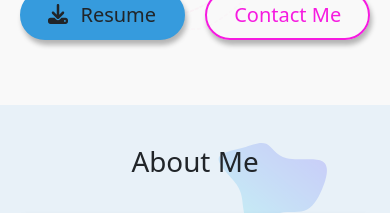
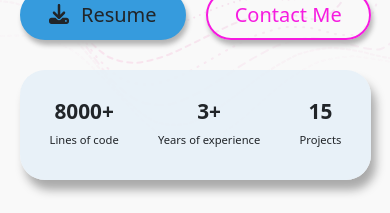
Before and after one commit to saini-vikas/portfolio, a React (Create React App) app: page / in a window 390 px wide. Shown: the part 685-898 px from the top of the page. Built offline with nearby package versions, Linux system fonts and the light colour scheme; a web font is replaced by a local one.

Commit message:
Added Stats

```diff
--- a/src/components/MainContainer/Home/Profile/Profile.css
+++ b/src/components/MainContainer/Home/Profile/Profile.css
@@ -7,6 +7,7 @@
     display: flex;
     flex-direction: row-reverse;
     justify-content: space-evenly;
+    flex-wrap: wrap;
     width: 90%;
     gap: 50px;
     flex: 50%;
@@ -45,6 +46,30 @@
     align-items: center;
     justify-content:center;
     gap: 10px;
+}
+
+.stats {
+    display: flex;
+    flex-direction: row;
+    justify-content: space-around;
+    align-items: center;
+    padding: 0 20px 0 20px;
+    width: 95%;
+    height: 110px;
+    border-radius: 25px;
+}
+
+.main-line {
+    font-weight: bolder;
+}
+
+.first, .second, .third {
+    display: flex;
+    height: 80%;
+    padding-top: 15px;
+    flex-direction: column;
+    justify-content: center !important;
+    align-items: center;
 }
 
 .buttons {
@@ -159,6 +184,12 @@
         padding-top: 5px;
     }
 
+    .stats {
+        width: 100%;
+        height: 110px;
+        padding: 0 10px 0 10px;
+    }
+
     .profile-pic {
         min-width: 450px;
         min-height: 450px;
@@ -193,6 +224,16 @@
         width: calc(50vw + 100px);
     }
 }
+
+@media screen and (max-width:450px) {
+    .main-line {
+        font-size: 1.3em;
+    }
+    .stats p {
+        font-size: 0.7em;
+    }
+}
+
 
 
 @media screen and (max-width:450px) {
--- a/src/components/MainContainer/Home/Profile/Profile.js
+++ b/src/components/MainContainer/Home/Profile/Profile.js
@@ -46,6 +46,11 @@ function Profile(props) {
     },
     btnTheme: {
       color: darkTheme ? "light" : "dark",
+    },
+    statsStyle: {
+      backgroundColor: darkTheme ? "#292929" : "#e7f0f8ef",
+      boxShadow: darkTheme ? "5px 10px 10px #121212" : "5px 10px 10px #aaaaaa",
+      color: darkTheme ? "#f5f5f5" : "#212529",
     },
   };
 
@@ -122,6 +127,20 @@ function Profile(props) {
             </button>
           </div>
         </div>
+        <div className="stats" style={style.statsStyle}>
+          <div className="first">
+            <h3 className="main-line">8000+</h3>
+            <p>Lines of code</p>
+          </div>
+          <div className="second">
+            <h3 className="main-line">3+</h3>
+            <p>Years of experience</p>
+          </div>
+          <div className="third">
+            <h3 className="main-line">15</h3>
+            <p>Projects</p>
+          </div>
+        </div>
       </div>
     </div>
   );
--- a/src/components/MainContainer/Resume/Resume.css
+++ b/src/components/MainContainer/Resume/Resume.css
@@ -55,11 +55,15 @@
     display: block;
     position: relative;
 }
-.main-timeline .timeline-content h3{
+.main-timeline .timeline-content h3 {
     text-transform: uppercase;
     font-size: 1.6em;
-    font-weight: bolder;
+    font-weight: bolder !important;
     color: var(--color2);
+}
+
+.timeline .title {
+    font-weight: bolder !important;
 }
 
 .main-timeline .timeline-year{
--- a/src/components/MainContainer/Skills/Skills.css
+++ b/src/components/MainContainer/Skills/Skills.css
@@ -187,26 +187,30 @@
     padding: 10px;
     margin: 25px 0 25px 0;
   }
+
+  .illustration {
+    width: 100%;
+    height: 100%;
+  }
   .skills-container {
     padding: 30px 0 30px 0;
   }
   .skill {
-    width: 5.0em;
-    height: 5.0em;
+    width: 5.6em;
+    height: 5.6em;
     border-radius: 5px;
     padding: 5px 5px 5px 5px;
   }
   .skill-title {
-    font-size: 0.8em;
+    font-size: 0.9em;
   }
   .skillIcon {
-    height: 90%;
     align-items: center;
   }
 
   .icon-div img {
-    width: 1.7em;
-    height: 1.7em;
+    width: 2.0em;
+    height: 2.0em;
   }
 
 }
@@ -216,12 +220,16 @@
   .skills-section {
     padding: 10px;
   }
+  .illustration {
+    width: 100%;
+    height: 100%;
+  }
   .skills-container {
     padding: 20px 0 20px 0;
   }
   .skill {
-    width: 5.3em;
-    height: 5.3em;
+    width: 5.5em;
+    height: 5.5em;
     border-radius: 5px;
     padding: 5px 5px 5px 5px;
   }
```
